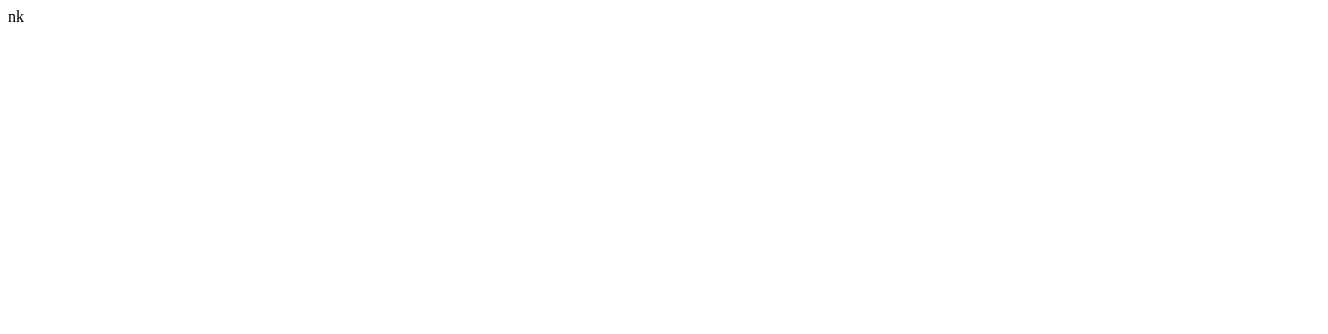
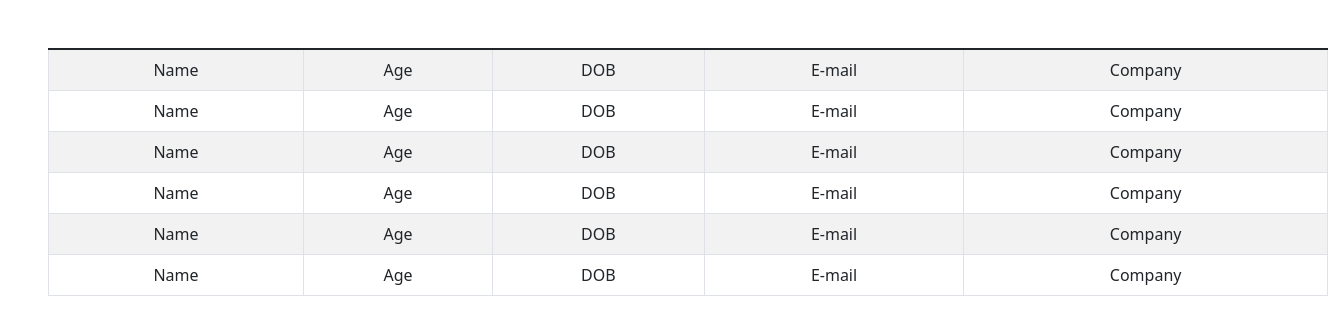
Before and after one commit to gem-namanseth01/Javascript_LMS, a plain HTML site: page Assignment-1/index.html in a window 1280 px wide. Shown: the whole page, 1328 px wide, since content can reach past the window. Drawn offline with nearby package versions, Linux system fonts and the light colour scheme.

Commit message:
added self invoking function

```diff
--- a/Assignment-1/index.html
+++ b/Assignment-1/index.html
@@ -4,8 +4,13 @@
     <meta charset="UTF-8" />
     <meta http-equiv="X-UA-Compatible" content="IE=edge" />
     <meta name="viewport" content="width=device-width, initial-scale=1.0" />
+    <link
+      rel="stylesheet"
+      href="https://cdn.jsdelivr.net/npm/bootstrap@5.1.3/dist/css/bootstrap.min.css"
+      integrity="sha384-1BmE4kWBq78iYhFldvKuhfTAU6auU8tT94WrHftjDbrCEXSU1oBoqyl2QvZ6jIW3"
+      crossorigin="anonymous"
+    />
     <link rel="stylesheet" href="./style.css" />
-    nk
     <title>Assignment-1</title>
   </head>
   <body>
--- a/Assignment-1/script.js
+++ b/Assignment-1/script.js
@@ -0,0 +1,46 @@
+var tBody, table, tHead;
+
+
+(function() {
+
+    table = document.createElement('table');
+    tBody = document.createElement('tbody');
+    tHead = document.createElement('thead');
+    table.append(tHead);
+    table.append(tBody);
+    addRow("Name", "Age", "DOB", "E-mail", "Company");
+    table.setAttribute("class", "text-dark");
+    addRow("Name", "Age", "DOB", "E-mail", "Company");
+    addRow("Name", "Age", "DOB", "E-mail", "Company");
+    addRow("Name", "Age", "DOB", "E-mail", "Company");
+    addRow("Name", "Age", "DOB", "E-mail", "Company");
+    addRow("Name", "Age", "DOB", "E-mail", "Company");
+    table.setAttribute("class", "table table-striped table-bordered text-center ms-5 mt-5 me-4")
+    var body = document.getElementsByTagName("body");
+    document.body.append(table);
+})();
+
+function addRow (name, age, dob, email, company) {
+    let tr = document.createElement('tr');
+    let td1 = document.createElement('td');
+    let td2 = document.createElement('td');
+    let td3 = document.createElement('td');
+    let td4 = document.createElement('td');
+    let td5 = document.createElement('td');
+    let nameNode = document.createTextNode(name);
+    let ageNode = document.createTextNode(age);
+    let dobNode = document.createTextNode(dob);
+    let emailNode = document.createTextNode(email);
+    let companyNode = document.createTextNode(company);
+    td1.appendChild(nameNode);
+    td2.appendChild(ageNode);
+    td3.appendChild(dobNode);
+    td4.appendChild(emailNode);
+    td5.appendChild(companyNode);
+    tr.append(td1);
+    tr.append(td2);
+    tr.append(td3);
+    tr.append(td4);
+    tr.append(td5);
+    tBody.append(tr);
+}
```
